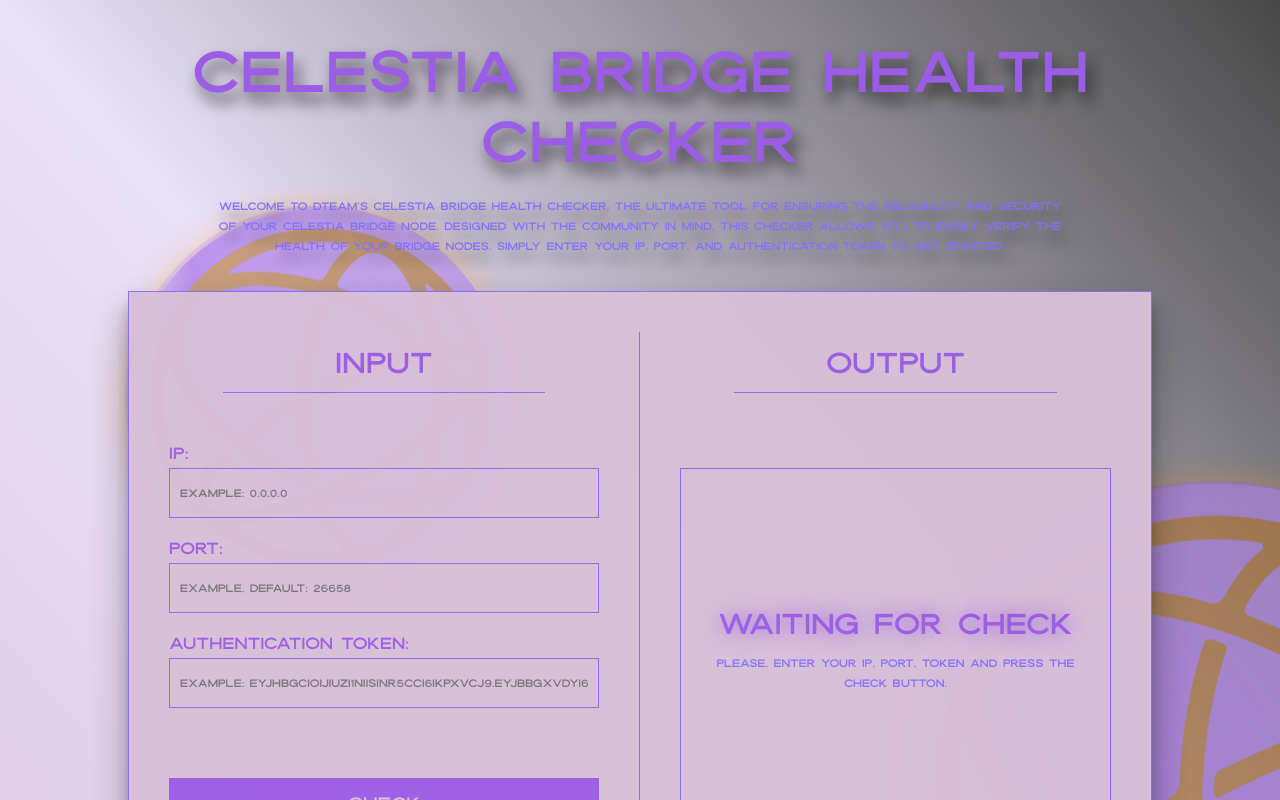
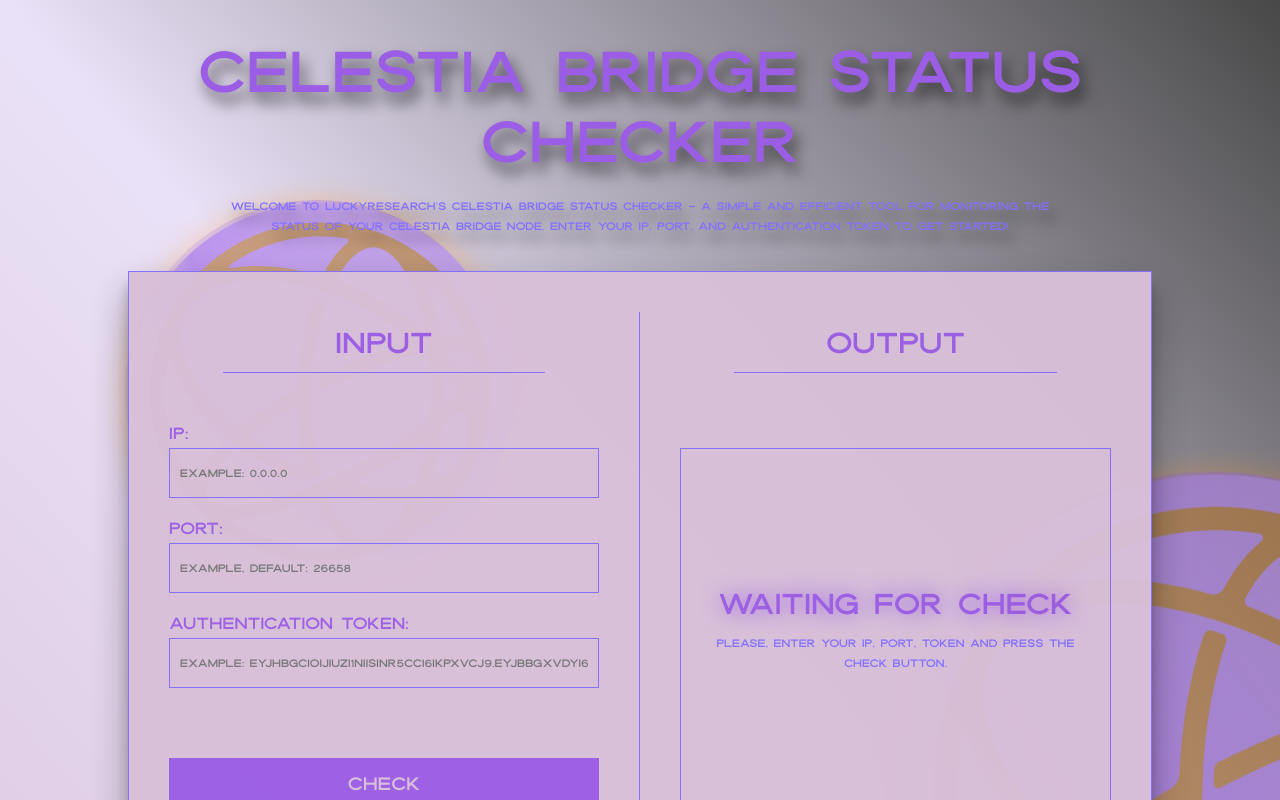
Before and after one commit to LuckyResearchOrg/celestia-bridge-health-checker, a Next.js app: page / in a window 1280 px wide. Shown: the top 800 px of the page. Built offline with nearby package versions, Linux system fonts and the light colour scheme.

Commit message:
Update Header.tsx

```diff
--- a/src/widgets/header/ui/Header.tsx
+++ b/src/widgets/header/ui/Header.tsx
@@ -4,8 +4,8 @@
 const Header = () => {
     return (
         <header className={styles.header}>
-            <h1>Celestia Bridge Health Checker</h1>
-            <p>{"Welcome to DTEAM's Celestia Bridge Health Checker, the ultimate tool for ensuring the reliability and security of your Celestia bridge node. Designed with the community in mind, this checker allows you to easily verify the health of your bridge nodes. Simply enter your IP, port, and authentication token to get started."}
+            <h1>Celestia Bridge Status Checker</h1>
+            <p>{"Welcome to LuckyResearch's Celestia Bridge Status Checker – a simple and efficient tool for monitoring the status of your Celestia bridge node. Enter your IP, port, and authentication token to get started!"}
             </p>
         </header>
     );
```
